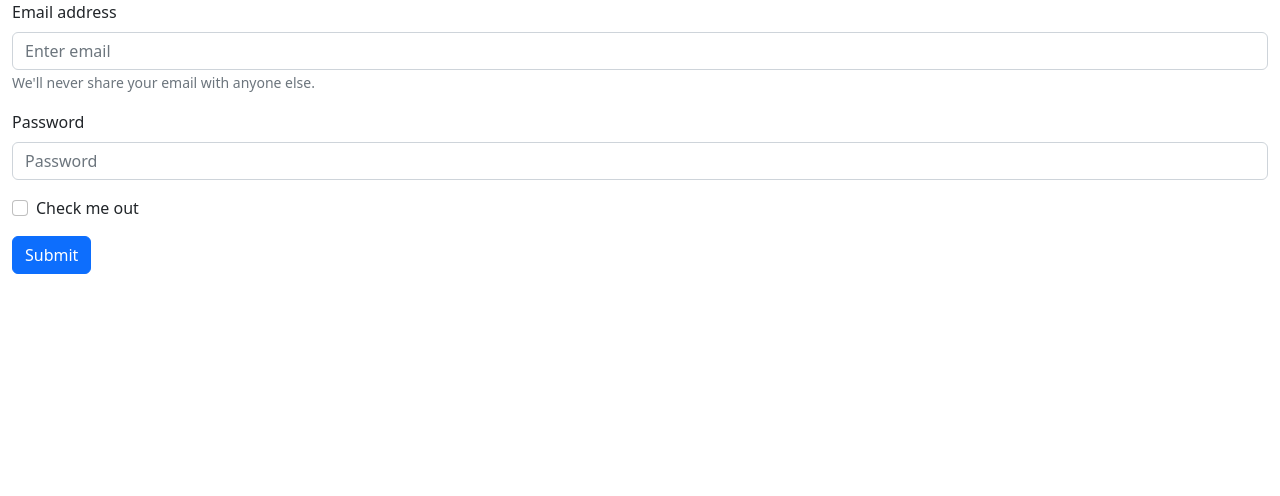
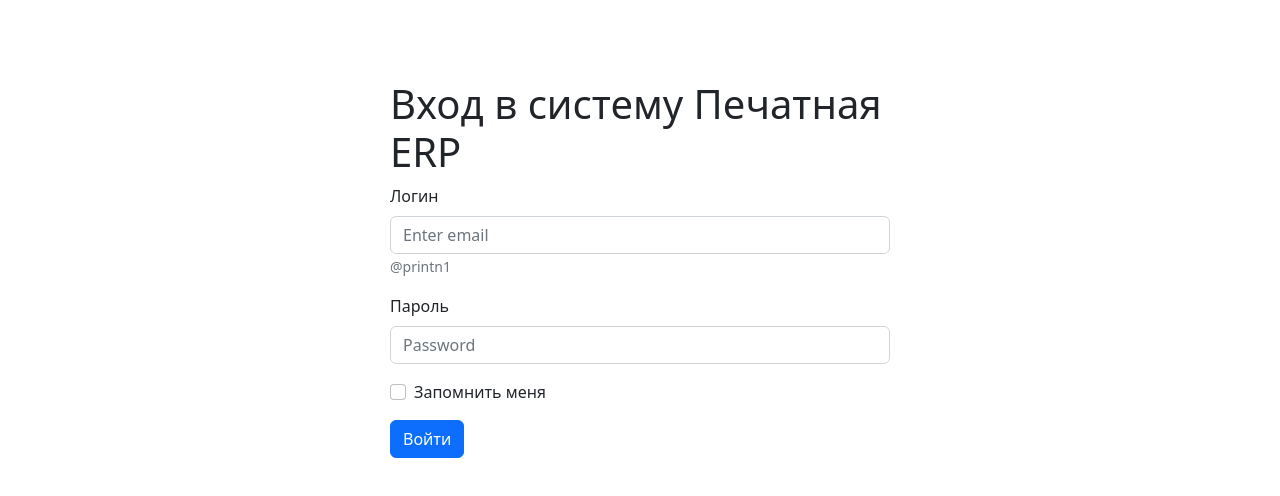
Before and after one commit to switcherx08/printn1_calc_react, a React (Create React App) app: page / in a window 1280 px wide. Shown: the top 496 px of the page. Built offline with nearby package versions, Linux system fonts and the light colour scheme.

Commit message:
Login page fix

```diff
--- a/src/Pages/Auth/LoginPage.jsx
+++ b/src/Pages/Auth/LoginPage.jsx
@@ -22,41 +22,59 @@ function LoginForm(props) {
             const response = await loginUser(dispatch, {email, password});
             if (!response.user) {
                 return null;
+            } else {
+                navigate("/")
+                window.location.reload()
             }
         } catch (error) {
             console.log(error);
         }
-        navigate("/")
+
     };
 
     return (
-        <div className="container-xxl">
+        <>
+            <div className='container' style={{width: '100%'}}>
+                {user ? <Alert variant="success"></Alert> : null}
+                <Form onSubmit={handleLogin} style={{
+                    width: '80%',
+                    maxWidth: 500,
+                    align: 'center',
+                    position: "fixed",
+                    top: '10%',
+                    right: 0,
+                    bottom: 0,
+                    left: 0,
+                    margin: 'auto'
+                }}>
                     {errorMessage ? <Alert variant="danger">{errorMessage}</Alert> : null}
-            {/*{user ? <Alert variant="success"></Alert> : null}*/}
-            <Form onSubmit={handleLogin}>
+                    <h1>Вход в систему Печатная ERP</h1>
                     <Form.Group className="mb-3" controlId="formBasicEmail">
-                    <Form.Label>Email address</Form.Label>
-                    <Form.Control type="email" placeholder="Enter email"
+                        <Form.Label>Логин</Form.Label>
+                        <Form.Control type="text" placeholder="Enter email"
                                       onChange={(e) => setEmail(e.target.value)} value={email}/>
                         <Form.Text className="text-muted">
-                        We'll never share your email with anyone else.
+                            @printn1
                         </Form.Text>
                     </Form.Group>
 
                     <Form.Group className="mb-3" controlId="formBasicPassword">
-                    <Form.Label>Password</Form.Label>
+                        <Form.Label>Пароль</Form.Label>
                         <Form.Control type="password" placeholder="Password"
                                       onChange={(e) => setPassword(e.target.value)} value={password}/>
                     </Form.Group>
                     <Form.Group className="mb-3" controlId="formBasicCheckbox">
-                    <Form.Check type="checkbox" label="Check me out"/>
+                        <Form.Check type="checkbox" label="Запомнить меня"/>
                     </Form.Group>
                     <Button variant="primary" type="submit">
-                    Submit
+                        Войти
                     </Button>
                 </Form>
+
                 {user?.name}
-        </div>);
+            </div>
+        </>)
+        ;
 }
 
 export default LoginForm;
--- a/src/Pages/Navbar/Navbar.jsx
+++ b/src/Pages/Navbar/Navbar.jsx
@@ -13,8 +13,10 @@ function BasicExample() {
     const navigate = useNavigate()
 
     const handleLogout = () => {
-        logout(dispatch) //call the logout action
-        return navigate("/login");
+        logout(dispatch).then(() => {
+            navigate("/login")
+            window.location.reload()
+        }) //call the logout action
     }
     return (
         <Navbar bg="light" expand="lg">
@@ -24,17 +26,17 @@ function BasicExample() {
                 <Navbar.Collapse id="basic-navbar-nav">
                     <Nav className="me-auto">
                         <NavDropdown title="Калькуляция" id="basic-nav-dropdown">
-                            <NavDropdown.Item as={Link} to="/sheet-calculation" href='#calc'>
-                                Универсальный листовой калькулятор
-                            </NavDropdown.Item>
                             <NavDropdown.Item as={Link} to="/sheet-calculation/model/calc-1" href='#calc'>
                                 Листовые калькуляторы
                             </NavDropdown.Item>
-                            <NavDropdown.Item href="#action/3.3">Something</NavDropdown.Item>
-                            <NavDropdown.Divider/>
-                            <NavDropdown.Item as={Link} to="/saved" href="#test">
-                                Сохраненные расчеты
-                            </NavDropdown.Item>
+                            {/*<NavDropdown.Item as={Link} to="/sheet-calculation" href='#calc'>*/}
+                            {/*    Универсальный листовой калькулятор*/}
+                            {/*</NavDropdown.Item>*/}
+                            {/*<NavDropdown.Item href="#action/3.3">Something</NavDropdown.Item>*/}
+                            {/*<NavDropdown.Divider/>*/}
+                            {/*<NavDropdown.Item as={Link} to="/saved" href="#test">*/}
+                            {/*    Сохраненные расчеты*/}
+                            {/*</NavDropdown.Item>*/}
                         </NavDropdown>
                         {/*<Nav.Link as={Link} to="/sheet-calculation" href='#calc'>Листовой калькулятор</Nav.Link>*/}
                         {/*<Nav.Link as={Link} to="/sheet-calculation/model/1" href='#calc'>Калькулятор наклеек</Nav.Link>*/}
@@ -47,9 +49,9 @@ function BasicExample() {
                         : null}
                     {userDetails.user ? <Nav className="justify-content-end">
                             <Nav.Link> {userDetails?.user.name}</Nav.Link>
-                            <Nav.Link onClick={handleLogout}>Выйти</Nav.Link>
+                            <Nav.Link as={Link} to="/login" onClick={handleLogout}>Выйти</Nav.Link>
                         </Nav>
-                        :  <Nav.Link as={Link} to="/login">Войти</Nav.Link>}
+                        :  <Nav.Link as={Link} to="/login"> Войти</Nav.Link>}
 
                 </Navbar.Collapse>
             </Container>
```
Lines whose indentation alone changed are shown as unchanged.
